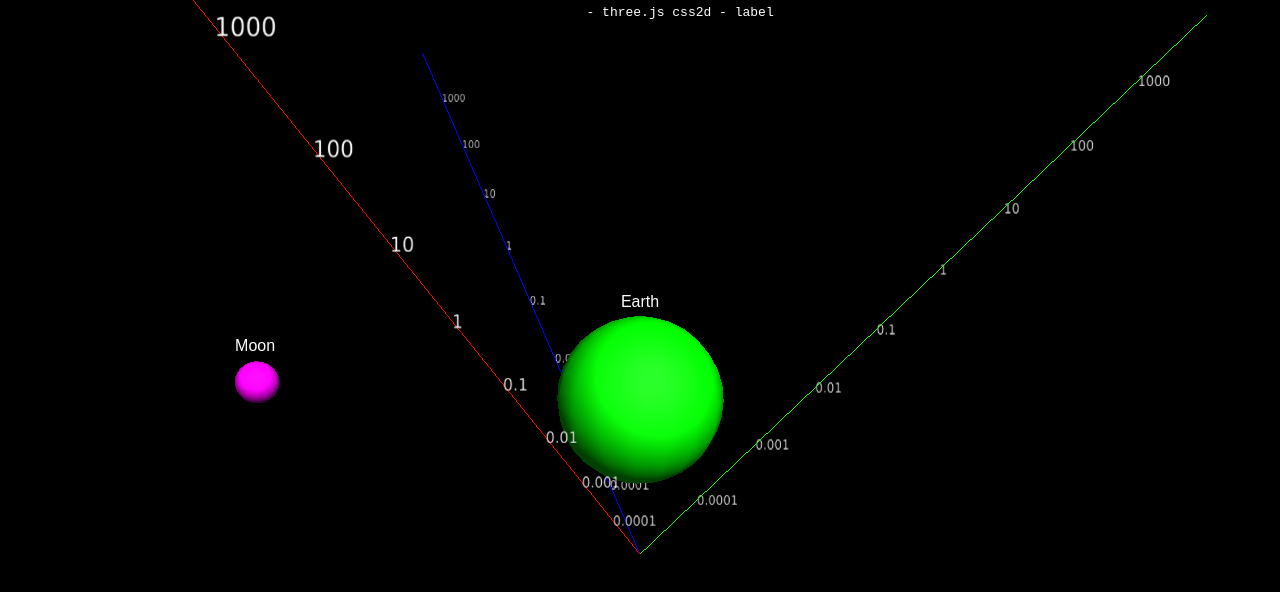
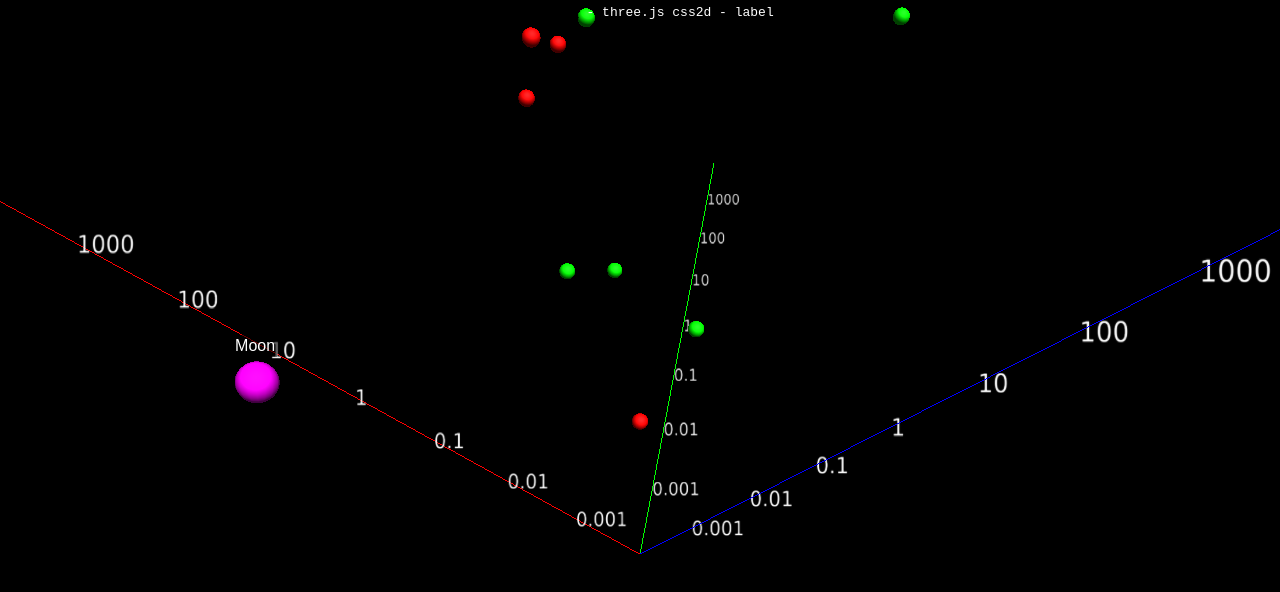
Before and after one commit to klotzambein/klotzambein.github.io, a plain HTML site: page index.html in a window 1280 px wide. Drawn offline with Linux system fonts and the light colour scheme; animation ran at ten frames a second.

Commit message:
Realign axis and Render data

```diff
--- a/index.html
+++ b/index.html
@@ -49,12 +49,31 @@
         var camera, scene, renderer, labelRenderer;
         var clock = new THREE.Clock();
         var earth, moon;
+
+        let data = [
+            { name: "test", pen: 0.001, str: 0.001, neo: 0.001, gramStaining: "negative" },
+            { name: "Aerobacter aerogenes", pen: 870, str: 1, neo: 1.6, gramStaining: "negative" },
+            { name: "Brucella abortus", pen: 1, str: 2, neo: 0.02, gramStaining: "negative" },
+            { name: "Brucella antracis", pen: 0.001, str: 0.01, neo: 0.007, gramStaining: "positive" },
+            { name: "Diplococcus pneumoniae", pen: 0.005, str: 11, neo: 10, gramStaining: "positive" },
+            { name: "Escherichia coli", pen: 100, str: 0.4, neo: 0.1, gramStaining: "negative" },
+            { name: "Klebsiella pneumoniae", pen: 850, str: 1.2, neo: 1, gramStaining: "negative" },
+            { name: "Mycobacterium tuberculosis", pen: 800, str: 5, neo: 2, gramStaining: "negative" },
+            { name: "Proteus vulgaris", pen: 3, str: 0.1, neo: 0.1, gramStaining: "negative" },
+            { name: "Pseudomonas aeruginosa", pen: 850, str: 2, neo: 0.4, gramStaining: "negative" },
+            { name: "Salmonella (Eberthella) typhosa", pen: 1, str: 0.4, neo: 0.008, gramStaining: "negative" },
+            { name: "Salmonella schottmuelleri", pen: 10, str: 0.8, neo: 0.09, gramStaining: "negative" },
+            { name: "Staphylococcus albus", pen: 0.007, str: 0.1, neo: 0.001, gramStaining: "positive" },
+            { name: "Staphylococcus aureus", pen: 0.03, str: 0.03, neo: 0.001, gramStaining: "positive" },
+            { name: "Streptococcus fecalis", pen: 1, str: 1, neo: 0.1, gramStaining: "positive" },
+            { name: "Streptococcus hemolyticus", pen: 0.001, str: 14, neo: 10, gramStaining: "positive" },
+            { name: "Streptococcus viridans", pen: 0.005, str: 10, neo: 40, gramStaining: "positive" }];
+
         init();
         animate();
 
-
         function init() {
-            var EARTH_RADIUS = 1;
+            var POINT_RADIUS = 0.1;
             var MOON_RADIUS = 0.27;
             camera = new THREE.PerspectiveCamera(45, window.innerWidth / window.innerHeight, 1, 1000);
             camera.position.set(5, 3, 10);
@@ -66,14 +85,14 @@
             scene.add(new THREE.AmbientLight(0x404040));
 
             let baseVec = new THREE.Vector3(0, -2, 0);
-            let penVec = new THREE.Vector3(0, 10, 10).normalize();
-            let strVec = new THREE.Vector3(8.6602540, 10, -5).normalize();
-            let neoVec = new THREE.Vector3(-8.6602540, 10, -5).normalize();
+            let penVec = new THREE.Vector3(-0.5774, 0.5774, 0.5774);
+            let strVec = new THREE.Vector3(-0.2114, 0.5774, -0.7886);
+            let neoVec = new THREE.Vector3(0.7887, 0.5774, 0.2113);
 
             // load textures
             var loader = new THREE.TextureLoader();
             var axisSprites = [];
-            axisSprites.push(new THREE.SpriteMaterial({ map: loader.load("img/0.0001.png"), color: 0xffffff }));
+            //axisSprites.push(new THREE.SpriteMaterial({ map: loader.load("img/0.0001.png"), color: 0xffffff }));
             axisSprites.push(new THREE.SpriteMaterial({ map: loader.load("img/0.001.png"), color: 0xffffff }));
             axisSprites.push(new THREE.SpriteMaterial({ map: loader.load("img/0.01.png"), color: 0xffffff }));
             axisSprites.push(new THREE.SpriteMaterial({ map: loader.load("img/0.1.png"), color: 0xffffff }));
@@ -90,7 +109,7 @@
                 for (let i = 0; i < axisSprites.length; i++) {
                     let sprite = new THREE.Sprite(axisSprites[i]);
                     sprite.position.copy(dir.clone().multiplyScalar(i + 1).add(base));
-                    sprite.scale.set(0.5, 0.125, 0);
+                    sprite.scale.set(0.5 * 1.5, 0.125 * 1.5, 0);
                     sprite.center.set(0, 0.5);
                     scene.add(sprite);
                 }
@@ -100,18 +119,27 @@
             create_axis(0x00ff00, baseVec, strVec);
             create_axis(0x0000ff, baseVec, neoVec);
 
-
-
-
             //
-            var earthGeometry = new THREE.SphereBufferGeometry(EARTH_RADIUS, 16, 16);
-            var earthMaterial = new THREE.MeshPhongMaterial({
+            var pointGeometry = new THREE.SphereBufferGeometry(POINT_RADIUS, 16, 16);
+            var pointMaterialPositive = new THREE.MeshPhongMaterial({
                 specular: 0x333333,
                 shininess: 5,
                 color: 0x00ff00
             });
-            earth = new THREE.Mesh(earthGeometry, earthMaterial);
-            scene.add(earth);
+            var pointMaterialNegative = new THREE.MeshPhongMaterial({
+                specular: 0x333333,
+                shininess: 5,
+                color: 0xff0000
+            });
+            for (const d of data) {
+                let point = new THREE.Mesh(pointGeometry, d.gramStaining == "positive" ? pointMaterialPositive : pointMaterialNegative);
+                let pos = baseVec.clone();
+                pos.add(penVec.clone().multiplyScalar(Math.log10(d.pen / 0.0001)))
+                pos.add(strVec.clone().multiplyScalar(Math.log10(d.str / 0.0001)))
+                pos.add(neoVec.clone().multiplyScalar(Math.log10(d.neo / 0.0001)))
+                point.position.copy(pos);
+                scene.add(point);
+            }
             var moonGeometry = new THREE.SphereBufferGeometry(MOON_RADIUS, 16, 16);
             var moonMaterial = new THREE.MeshPhongMaterial({
                 shininess: 5,
@@ -120,13 +148,13 @@
             moon = new THREE.Mesh(moonGeometry, moonMaterial);
             scene.add(moon);
             //
-            var earthDiv = document.createElement('div');
-            earthDiv.className = 'label';
-            earthDiv.textContent = 'Earth';
-            earthDiv.style.marginTop = '-1em';
-            var earthLabel = new THREE.CSS2DObject(earthDiv);
-            earthLabel.position.set(0, EARTH_RADIUS, 0);
-            earth.add(earthLabel);
+            // var earthDiv = document.createElement('div');
+            // earthDiv.className = 'label';
+            // earthDiv.textContent = 'Earth';
+            // earthDiv.style.marginTop = '-1em';
+            // var earthLabel = new THREE.CSS2DObject(earthDiv);
+            // earthLabel.position.set(0, EARTH_RADIUS, 0);
+            // earth.add(earthLabel);
             var moonDiv = document.createElement('div');
             moonDiv.className = 'label';
             moonDiv.textContent = 'Moon';
```
